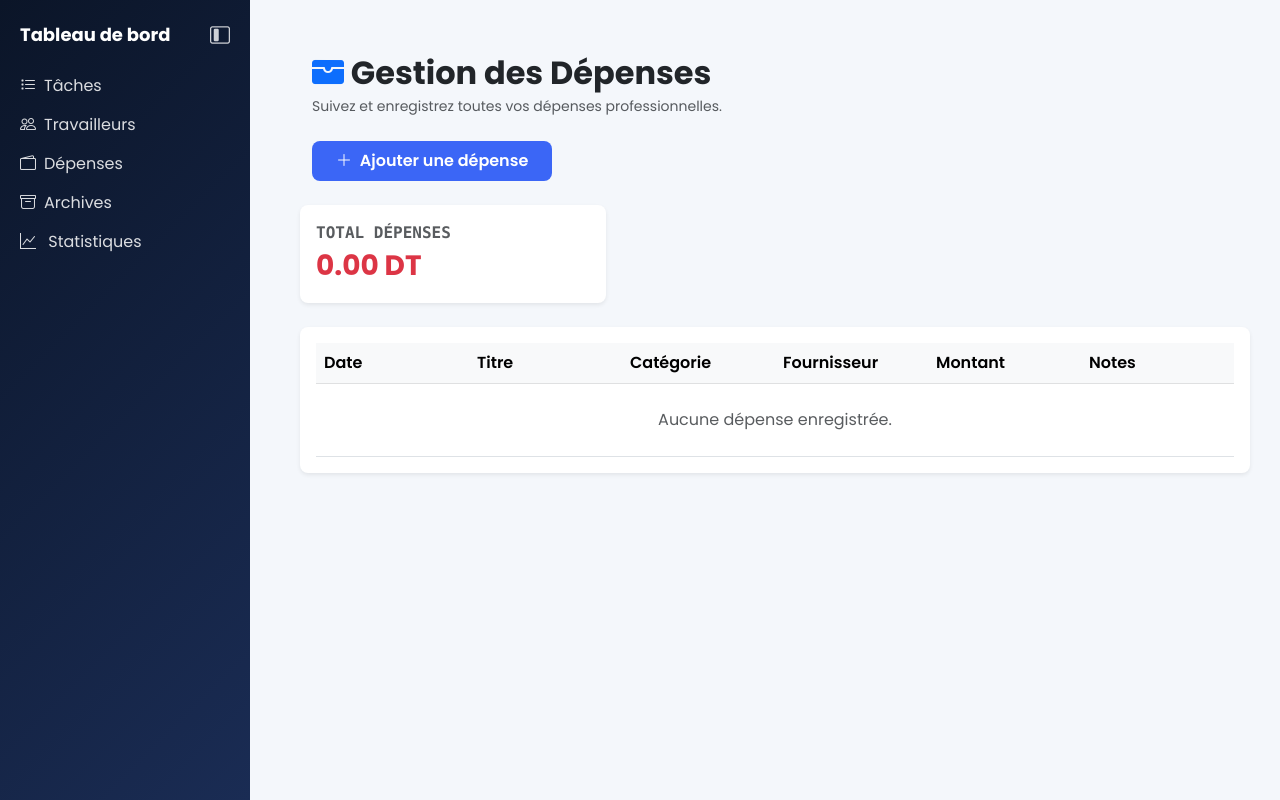
After one commit to maramtemime/business-management-app, a Flask app: page /depenses in a window 1280 px wide. The commit adds this page. Run offline with Flask 3, Linux system fonts and the light colour scheme.

Commit message:
feat: add expanses mangement route and template page

```diff
--- a/app.py
+++ b/app.py
@@ -146,6 +146,19 @@ class WorkerPayment(db.Model):
     date = db.Column(db.Date, nullable=False, default=date.today)
     notes = db.Column(db.Text, nullable=True)
 
+class Expense(db.Model):
+    __tablename__ = 'expenses'
+
+    id = db.Column(db.Integer, primary_key=True)
+    title = db.Column(db.String(120), nullable=False)
+    category = db.Column(db.String(50), nullable=False)
+    amount = db.Column(db.Float, nullable=False)
+    date = db.Column(db.Date, nullable=False, default=date.today)
+    vendor = db.Column(db.String(100), nullable=True)
+    notes = db.Column(db.Text, nullable=True)
+
+    def __repr__(self):
+        return f'<Expense {self.title} - {self.amount} DT>'
 
 # --- ROUTES ---
 @app.route("/", methods=["GET", "POST"])
@@ -758,6 +771,44 @@ def update_payment_note():
 
     return jsonify({"success": True})
 
+@app.route('/depenses', methods=['GET', 'POST'])
+def depenses():
+    if request.method == 'POST':
+        title = request.form.get('title', '').strip()
+        category = request.form.get('category', '').strip()
+        amount_raw = request.form.get('amount', '0').strip()
+        vendor = request.form.get('vendor', '').strip()
+        date_str = request.form.get('date', '').strip()
+        notes = request.form.get('notes', '').strip()
+
+        try:
+            amount = float(amount_raw)
+        except ValueError:
+            amount = 0.0
+
+        try:
+            expense_date = datetime.strptime(date_str, "%Y-%m-%d").date() if date_str else date.today()
+        except ValueError:
+            expense_date = date.today()
+
+        if title and amount > 0:
+            new_expense = Expense(
+                title=title,
+                category=category,
+                amount=amount,
+                vendor=vendor,
+                date=expense_date,
+                notes=notes if notes else None
+            )
+            db.session.add(new_expense)
+            db.session.commit()
+            return redirect(url_for('depenses'))
+
+    expenses = Expense.query.order_by(Expense.date.desc()).all()
+    total_expenses = sum(e.amount for e in expenses)
+    return render_template('depenses.html', expenses=expenses, total_expenses=total_expenses)
+
+
 if __name__ == "__main__":
     with app.app_context():
         db.create_all()
--- a/templates/base.html
+++ b/templates/base.html
@@ -48,6 +48,11 @@
             </a>
         </div>
         <div class="nav-item">
+            <a href="{{ url_for('depenses') }}" class="text-decoration-none text-white d-flex align-items-center w-100">
+                <i class="bi bi-wallet2 me-2"></i> Dépenses
+            </a>
+        </div>
+        <div class="nav-item">
             <a href="{{ url_for('archive') }}" class="text-decoration-none text-white d-flex align-items-center w-100">
                 <i class="bi bi-archive me-2"></i> Archives
             </a>
--- /dev/null
+++ b/templates/depenses.html
@@ -0,0 +1,105 @@
+{% extends "base.html" %}
+
+{% block title %}Gestion des Dépenses{% endblock %}
+
+{% block content %}
+<div class="container-fluid py-4">
+    <h2 class="fw-bold text-dark mb-1">
+        <i class="bi bi-wallet-fill text-primary"></i> Gestion des Dépenses
+    </h2>
+    <p class="text-muted small mb-4">Suivez et enregistrez toutes vos dépenses professionnelles.</p>
+
+    <button class="btn btn-primary px-4 py-2 rounded-3 fw-semibold" data-bs-toggle="modal" data-bs-target="#addExpenseModal">
+        <i class="bi bi-plus-lg me-1"></i> Ajouter une dépense
+    </button>
+</div>
+
+    <!-- Summary Cards -->
+    <div class="row g-3 mb-4">
+        <div class="col-md-4">
+            <div class="card border-0 shadow-sm rounded-3 p-3 bg-white">
+                <span class="text-muted fs-7 font-monospace fw-semibold">TOTAL DÉPENSES</span>
+                <h3 class="fw-bold text-danger my-1">{{ "%.2f"|format(total_expenses) }} DT</h3>
+            </div>
+        </div>
+    </div>
+
+    <!-- Expenses Table -->
+    <div class="card border-0 shadow-sm rounded-3 p-3">
+        <div class="table-responsive">
+            <table class="table align-middle mb-0">
+                <thead class="table-light">
+                    <tr>
+                        <th>Date</th>
+                        <th>Titre</th>
+                        <th>Catégorie</th>
+                        <th>Fournisseur</th>
+                        <th>Montant</th>
+                        <th>Notes</th>
+                    </tr>
+                </thead>
+                <tbody>
+                    {% for expense in expenses %}
+                    <tr>
+                        <td>{{ expense.date.strftime('%d/%m/%Y') }}</td>
+                        <td class="fw-semibold">{{ expense.title }}</td>
+                        <td><span class="badge bg-secondary">{{ expense.category }}</span></td>
+                        <td>{{ expense.vendor or '-' }}</td>
+                        <td class="fw-bold text-danger">{{ "%.2f"|format(expense.amount) }} DT</td>
+                        <td>{{ expense.notes or '-' }}</td>
+                    </tr>
+                    {% else %}
+                    <tr>
+                        <td colspan="6" class="text-center py-4 text-muted">Aucune dépense enregistrée.</td>
+                    </tr>
+                    {% endfor %}
+                </tbody>
+            </table>
+        </div>
+    </div>
+</div>
+
+<!-- Add Expense Modal -->
+<div class="modal fade" id="addExpenseModal" tabindex="-1" aria-hidden="true">
+    <div class="modal-dialog">
+        <div class="modal-content">
+            <div class="modal-header">
+                <h5 class="modal-title fw-bold">Ajouter une dépense</h5>
+                <button type="button" class="btn-close" data-bs-dismiss="modal" aria-label="Close"></button>
+            </div>
+            <form action="{{ url_for('depenses') }}" method="POST">
+                <div class="modal-body">
+                    <div class="mb-3">
+                        <label class="form-label">Titre *</label>
+                        <input type="text" name="title" class="form-control" required>
+                    </div>
+                    <div class="mb-3">
+                        <label class="form-label">Montant (DT) *</label>
+                        <input type="number" step="0.01" name="amount" class="form-control" required>
+                    </div>
+                    <div class="mb-3">
+                        <label class="form-label">Catégorie</label>
+                        <input type="text" name="category" class="form-control" placeholder="ex: Matériel, Carburant...">
+                    </div>
+                    <div class="mb-3">
+                        <label class="form-label">Fournisseur</label>
+                        <input type="text" name="vendor" class="form-control">
+                    </div>
+                    <div class="mb-3">
+                        <label class="form-label">Date</label>
+                        <input type="date" name="date" class="form-control">
+                    </div>
+                    <div class="mb-3">
+                        <label class="form-label">Notes</label>
+                        <textarea name="notes" class="form-control" rows="2"></textarea>
+                    </div>
+                </div>
+                <div class="modal-footer">
+                    <button type="button" class="btn btn-secondary" data-bs-dismiss="modal">Annuler</button>
+                    <button type="submit" class="btn btn-primary">Enregistrer</button>
+                </div>
+            </form>
+        </div>
+    </div>
+</div>
+{% endblock %}
```
